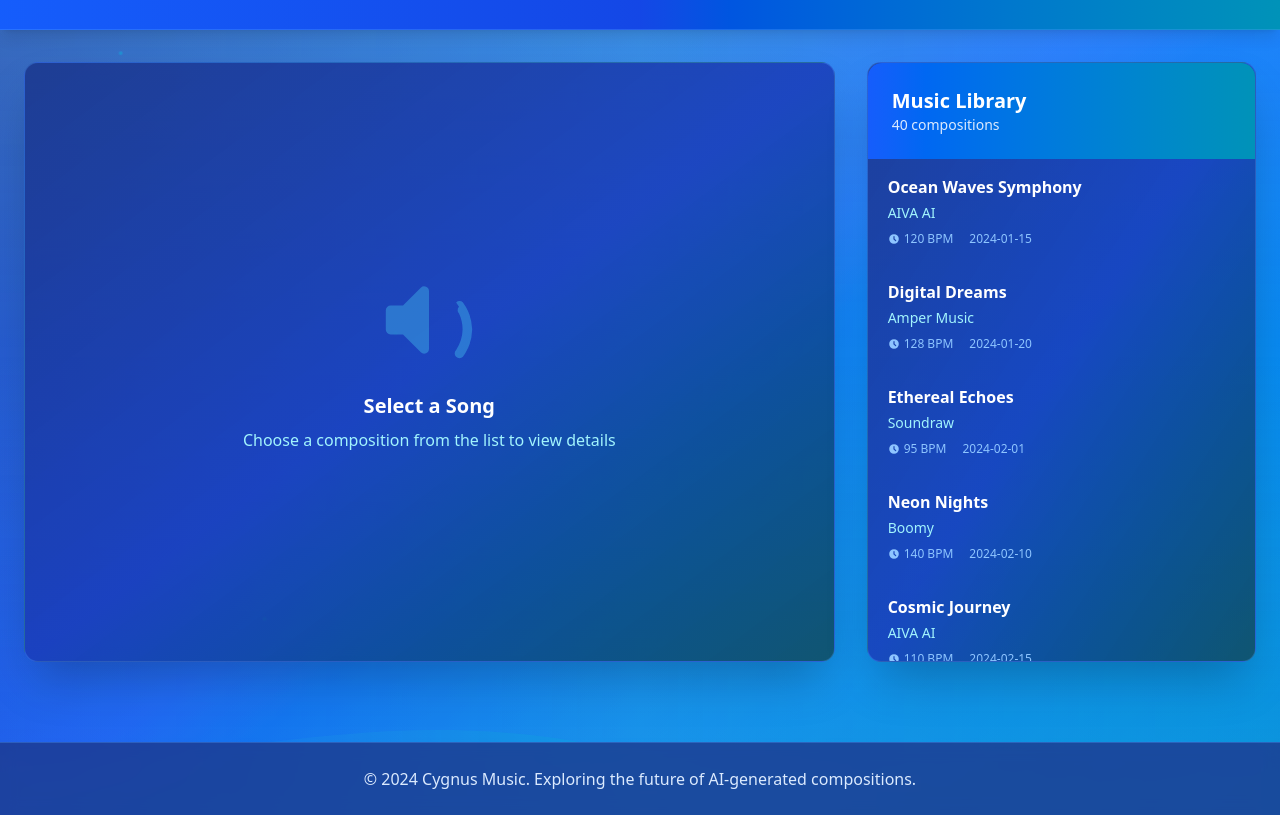
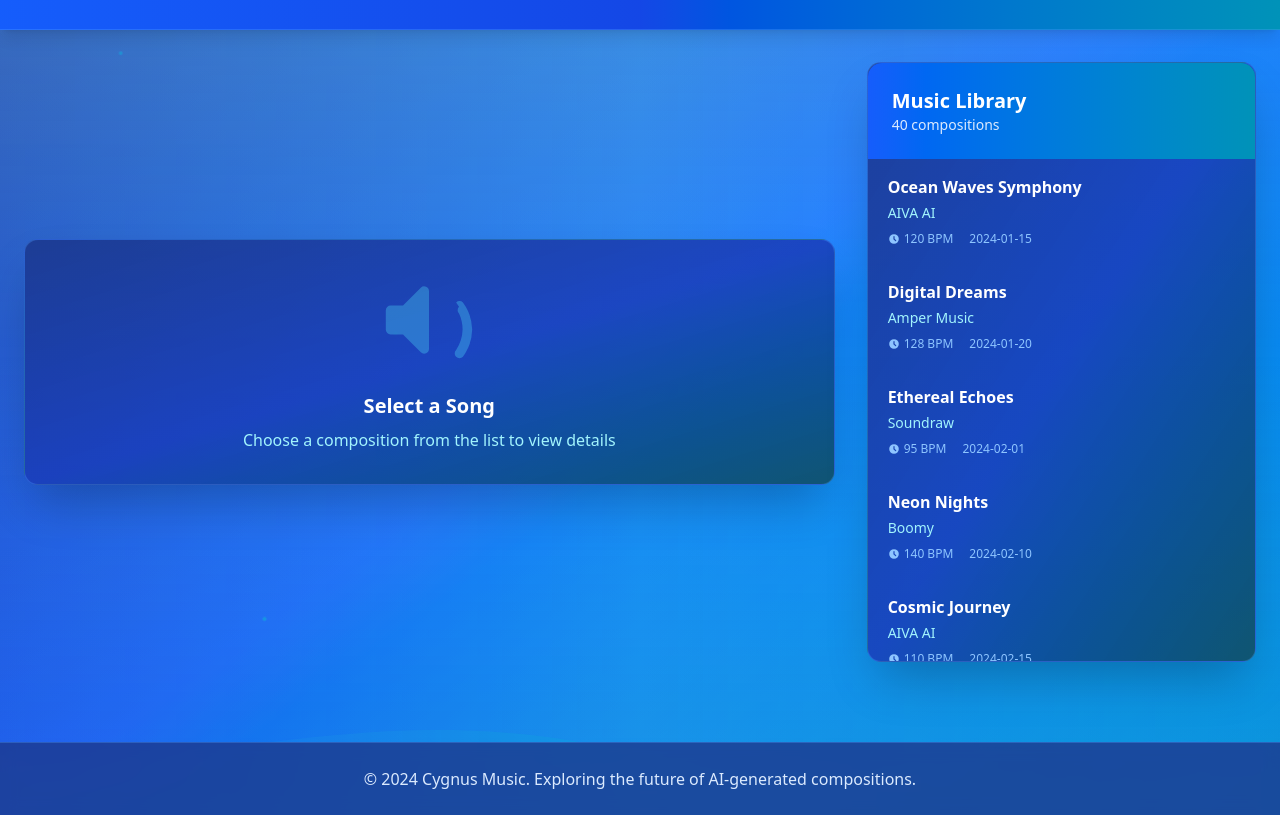
Before and after one commit to cwchanap/cygnus, an Astro site: page / in a window 1280 px wide. Shown: the part 111-926 px from the top of the page. Built offline with nearby package versions, Linux system fonts and the light colour scheme; Astro itself is replaced by a stand-in of ours.

Commit message:
style: improve layout responsiveness with flex container and remove fixed height constraints

```diff
--- a/src/components/MusicHome.svelte
+++ b/src/components/MusicHome.svelte
@@ -52,7 +52,7 @@
   </svg>
 
   <!-- Content wrapper -->
-  <div class="relative z-10">
+  <div class="relative z-10 flex flex-col min-h-screen">
   <!-- Header -->
   <header class="bg-gradient-to-r from-blue-600 via-blue-700 to-cyan-600 text-white shadow-lg backdrop-blur-sm bg-opacity-90 border-b border-blue-400/30">
     <div class="container mx-auto px-6 py-8">
@@ -74,11 +74,11 @@
   </header>
 
   <!-- Main Content -->
-  <main class="container mx-auto px-6 py-8 animate-fade-in-up animation-delay-700">
+  <main class="container mx-auto px-6 py-8 animate-fade-in-up animation-delay-700 flex-grow">
     <div class="flex justify-center">
-      <div class="grid grid-cols-1 lg:grid-cols-3 gap-8 h-[calc(100vh-200px)] max-w-7xl w-full">
+      <div class="grid grid-cols-1 lg:grid-cols-3 gap-8 max-w-7xl w-full">
         <!-- Song Detail Panel (Left) -->
-        <div class="lg:col-span-2 flex justify-center">
+        <div class="lg:col-span-2 flex justify-center items-center">
           <div class="w-full max-w-4xl transform hover:scale-[1.02] transition-all duration-500 hover:drop-shadow-2xl">
             <SongDetail song={selectedSong} />
           </div>
--- a/src/components/SongDetail.svelte
+++ b/src/components/SongDetail.svelte
@@ -9,7 +9,7 @@
   } | null = null;
 </script>
 
-<div class="bg-gradient-to-br from-blue-900/90 via-blue-800/85 to-cyan-900/90 backdrop-blur-sm rounded-xl p-8 shadow-2xl border border-blue-400/30 h-full max-h-[75vh] overflow-y-auto scrollbar-thin scrollbar-thumb-blue-400 scrollbar-track-blue-800/50">
+<div class="bg-gradient-to-br from-blue-900/90 via-blue-800/85 to-cyan-900/90 backdrop-blur-sm rounded-xl p-8 shadow-2xl border border-blue-400/30">
   {#if song}
     <div class="space-y-6">
       <!-- Song Title -->
```
